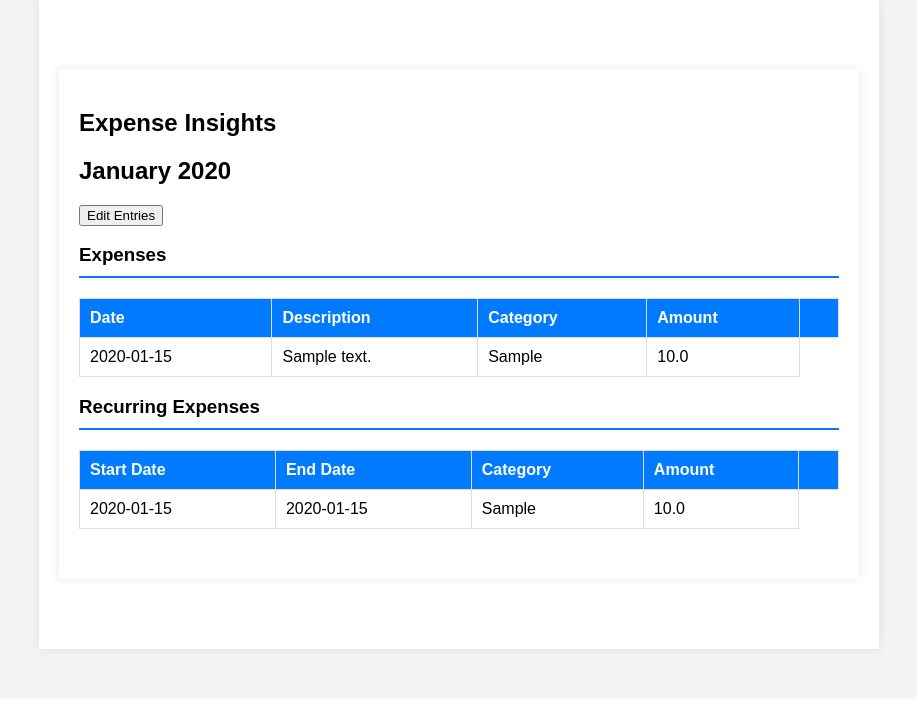
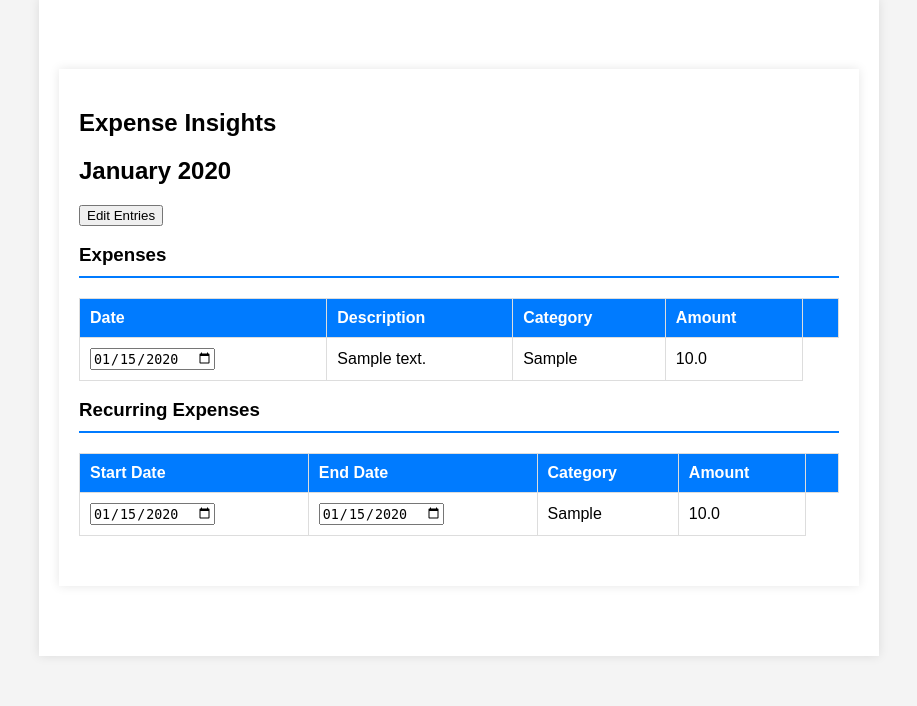
Before and after one commit to YukioRivera/expenseTracker, a Flask app: page /expense_insights in a window 1280 px wide. Shown: the part 109-815 px from the top of the page, without its empty margins (181-1098 px from the left). Before the commit the page ends 765 px from the top, so only its background shows below. Run offline with Flask 2, Linux system fonts and the light colour scheme; a user stored in the database is signed in; tables that the repository leaves empty hold one stand-in row (values such as "Sample post").

Commit message:
added calendar but data not being sent to database

```diff
--- a/app/templates/expense_insights.html
+++ b/app/templates/expense_insights.html
@@ -28,7 +28,11 @@
             <tbody>
                 {% for entry in expenses_by_month[month] %}
                     <tr class="entry-row" data-entry-id="{{ entry.id }}">
-                        <td class="entry-date" contenteditable="false">{{ entry.date_time.strftime('%Y-%m-%d') }}</td>
+                        <!-- <td class="entry-date" contenteditable="false">{{ entry.date_time.strftime('%Y-%m-%d') }}</td> -->
+                        <td>
+                            <input type="date" class="entry-date" value="{{ entry.date_time.strftime('%Y-%m-%d') }}" style="display: inline;">
+                            <div class="entry-date" contenteditable="true" style="display: none;">{{ entry.date_time.strftime('%Y-%m-%d') }}</div>
+                        </td>
                         <!-- Update here to display description instead of time -->
                         <td class="entry-description" contenteditable="false">{{ entry.description }}</td>
                         <td class="entry-category" contenteditable="false">{{ entry.category }}</td>
@@ -59,8 +63,16 @@
             <tbody>
                 {% for entry in recurring_expenses_by_month[month] %}
                     <tr class="recurring-entry-row entry-row" data-entry-id="{{ entry.id }}">
-                        <td class="entry-date" contenteditable="false">{{ entry.start_date.strftime('%Y-%m-%d') }}</td>
-                        <td class="entry-end-date" contenteditable="false">{{ entry.end_date.strftime('%Y-%m-%d') if entry.end_date else 'N/A' }}</td>  <!-- Changed this line -->
+                        <!-- <td class="entry-date" contenteditable="false">{{ entry.start_date.strftime('%Y-%m-%d') }}</td>
+                        <td class="entry-end-date" contenteditable="false">{{ entry.end_date.strftime('%Y-%m-%d') if entry.end_date else 'N/A' }}</td>  Changed this line -->
+                        <td>
+                            <input type="date" class="entry-date" value="{{ entry.start_date.strftime('%Y-%m-%d') }}" style="display: inline;">
+                            <div class="entry-date" contenteditable="true" style="display: none;">{{ entry.start_date.strftime('%Y-%m-%d') }}</div>
+                        </td>
+                        <td>
+                            <input type="date" class="entry-end-date" value="{{ entry.end_date.strftime('%Y-%m-%d') if entry.end_date else '' }}" style="display: inline;">
+                            <div class="entry-end-date" contenteditable="true" style="display: none;">{{ entry.end_date.strftime('%Y-%m-%d') if entry.end_date else 'N/A' }}</div>
+                        </td>
                         <td class="entry-category" contenteditable="false">{{ entry.category }}</td>
                         <td class="entry-amount" contenteditable="false">{{ entry.amount }}</td>
                         <td class="delete-entry" style="display: none;">
```
